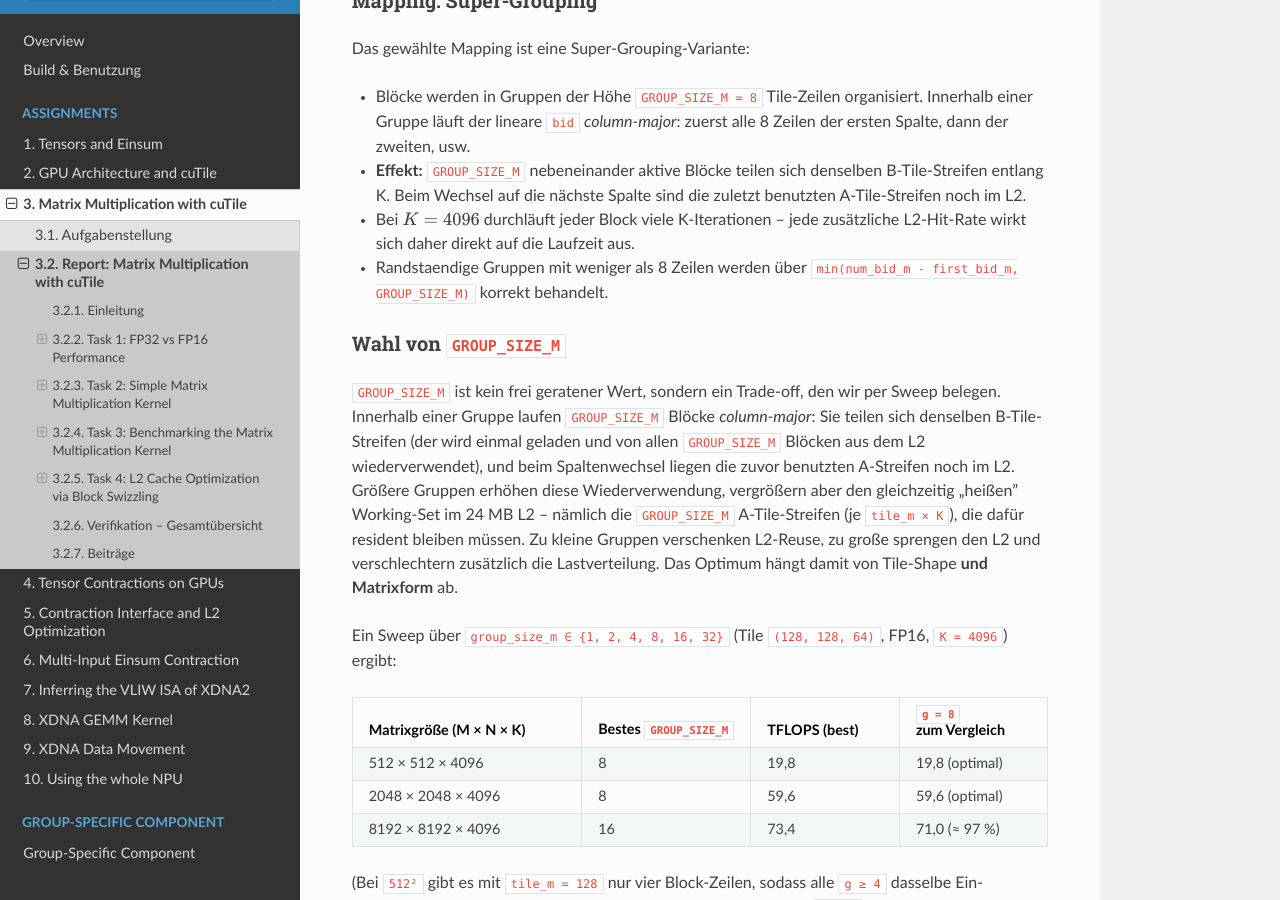
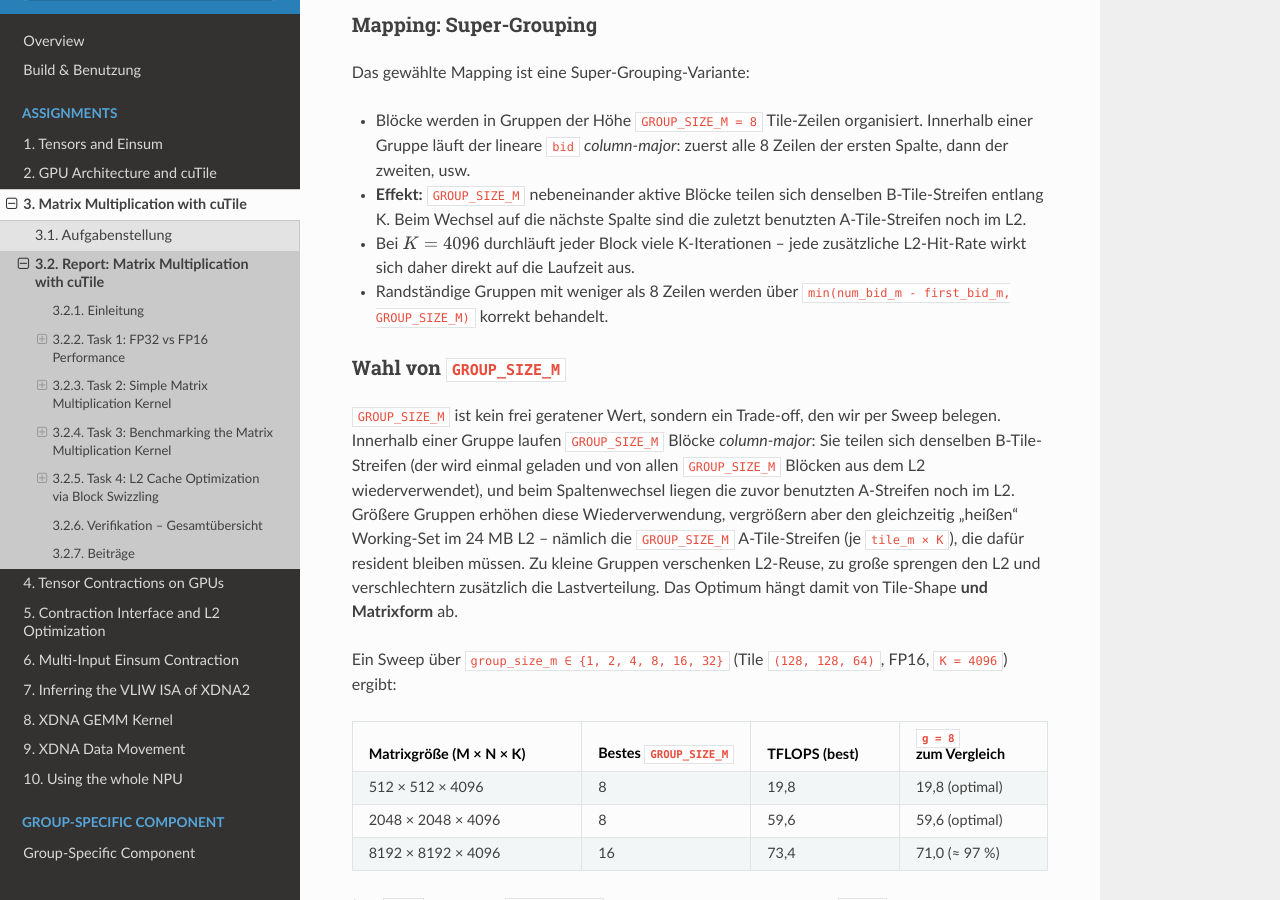
Before and after one commit to Intelligence420/mla, a Sphinx documentation site: the page built from sphinx/source/chapters/03_matrix_multiplication_with_cutile/loesung.rst, in a window 1280 px wide and 900 px high, scrolled down 10402 px. Built offline with Sphinx 7.4.7 and the Read the Docs theme 3.1.0, drawn with Linux system fonts in a browser that asks for light colours; some of the changed text lies outside the part shown.

Commit message:
fix fix assignment 3

```diff
--- a/sphinx/source/chapters/03_matrix_multiplication_with_cutile/loesung.rst
+++ b/sphinx/source/chapters/03_matrix_multiplication_with_cutile/loesung.rst
@@ -605,7 +604,7 @@ Das gewählte Mapping ist eine Super-Grouping-Variante:
 * Bei :math:`K = 4096` durchläuft jeder Block viele K-Iterationen –
   jede zusätzliche L2-Hit-Rate wirkt sich daher direkt auf die
   Laufzeit aus.
-* Randstaendige Gruppen mit weniger als 8 Zeilen werden über
+* Randständige Gruppen mit weniger als 8 Zeilen werden über
   ``min(num_bid_m - first_bid_m, GROUP_SIZE_M)`` korrekt behandelt.
 
 Wahl von ``GROUP_SIZE_M``
@@ -617,7 +616,7 @@ per Sweep belegen. Innerhalb einer Gruppe laufen ``GROUP_SIZE_M`` Blöcke
 geladen und von allen ``GROUP_SIZE_M`` Blöcken aus dem L2 wiederverwendet),
 und beim Spaltenwechsel liegen die zuvor benutzten A-Streifen noch im L2.
 Größere Gruppen erhöhen diese Wiederverwendung, vergrößern aber den
-gleichzeitig „heißen" Working-Set im 24 MB L2 – nämlich die ``GROUP_SIZE_M``
+gleichzeitig „heißen“ Working-Set im 24 MB L2 – nämlich die ``GROUP_SIZE_M``
 A-Tile-Streifen (je ``tile_m × K``), die dafür resident bleiben müssen. Zu
 kleine Gruppen verschenken L2-Reuse, zu große sprengen den L2 und
 verschlechtern zusätzlich die Lastverteilung. Das Optimum hängt damit von
```
Also changed, not shown: other parts of sphinx/source/chapters/03_matrix_multiplication_with_cutile/loesung.rst (+4 -5 lines), 1 other file.
